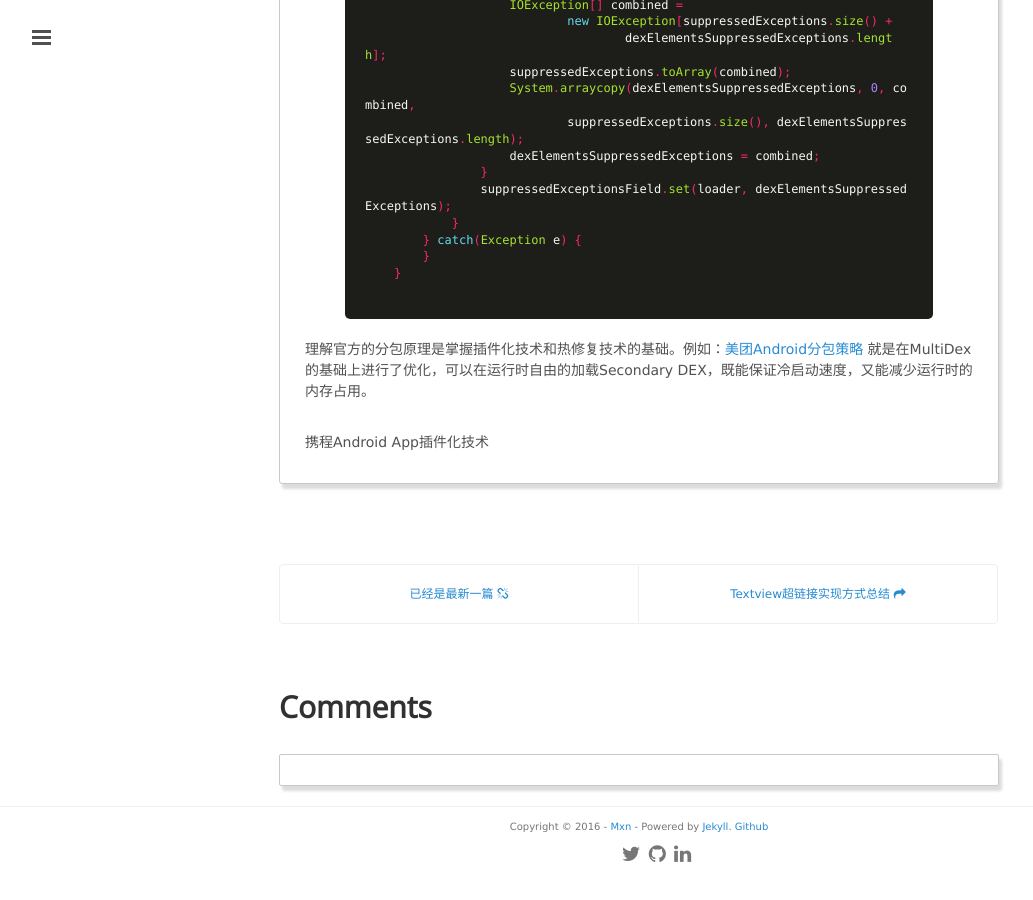
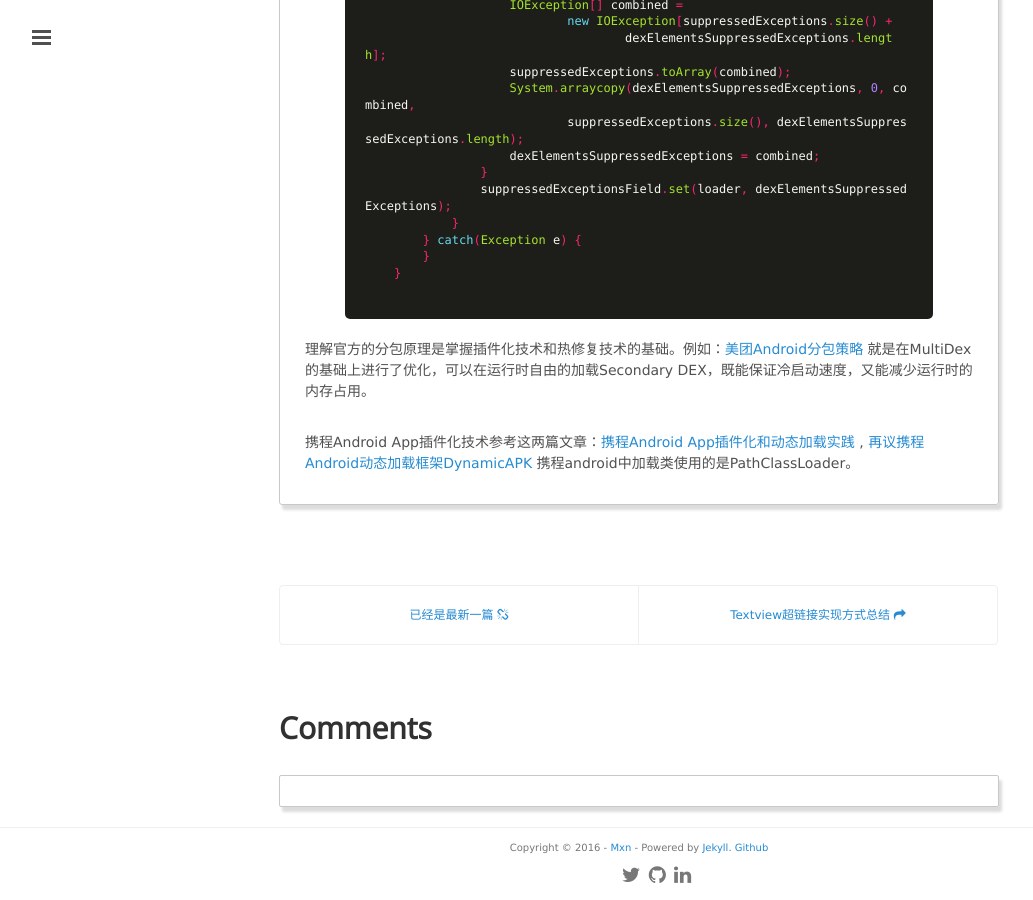
Before and after one commit to mxn21/mxn21.github.io, a Jekyll site: the page built from _posts/2016-2-25-android分包原理.md, in a window 1280 px wide and 900 px high, scrolled down 7936 px. Shown: the whole window, without its empty margins (1-1034 px from the left). Built offline with Jekyll 4.4.1, drawn with Linux system fonts in a browser that asks for light colours; Markdown is read by kramdown in place of the engine named in the settings; comment, search, counter and statistics services are not loaded; before the commit the page ends 8815 px from its top, so only the background shows below that.

Commit message:
23423423

```diff
--- a/_posts/2016-2-25-android分包原理.md
+++ b/_posts/2016-2-25-android分包原理.md
@@ -317,4 +317,6 @@
 理解官方的分包原理是掌握插件化技术和热修复技术的基础。例如：[美团Android分包策略](http://tech.meituan.com/mt-android-auto-split-dex.html)
 就是在MultiDex的基础上进行了优化，可以在运行时自由的加载Secondary DEX，既能保证冷启动速度，又能减少运行时的内存占用。
 
-携程Android App插件化技术
+携程Android App插件化技术参考这两篇文章：[携程Android App插件化和动态加载实践](http://www.jcodecraeer.com/a/anzhuokaifa/androidkaifa/2015/1105/3658.html) ,
+[再议携程Android动态加载框架DynamicAPK](http://mp.weixin.qq.com/s?__biz=MzAwMTcwNTE0NA==&mid=400326703&idx=1&sn=23f689e24a2a37853fbe601ce9ef800b&scene=23&srcid=0301LGfNoK7ejQKm0T44NCad#rd)
+携程android中加载类使用的是PathClassLoader。
```
